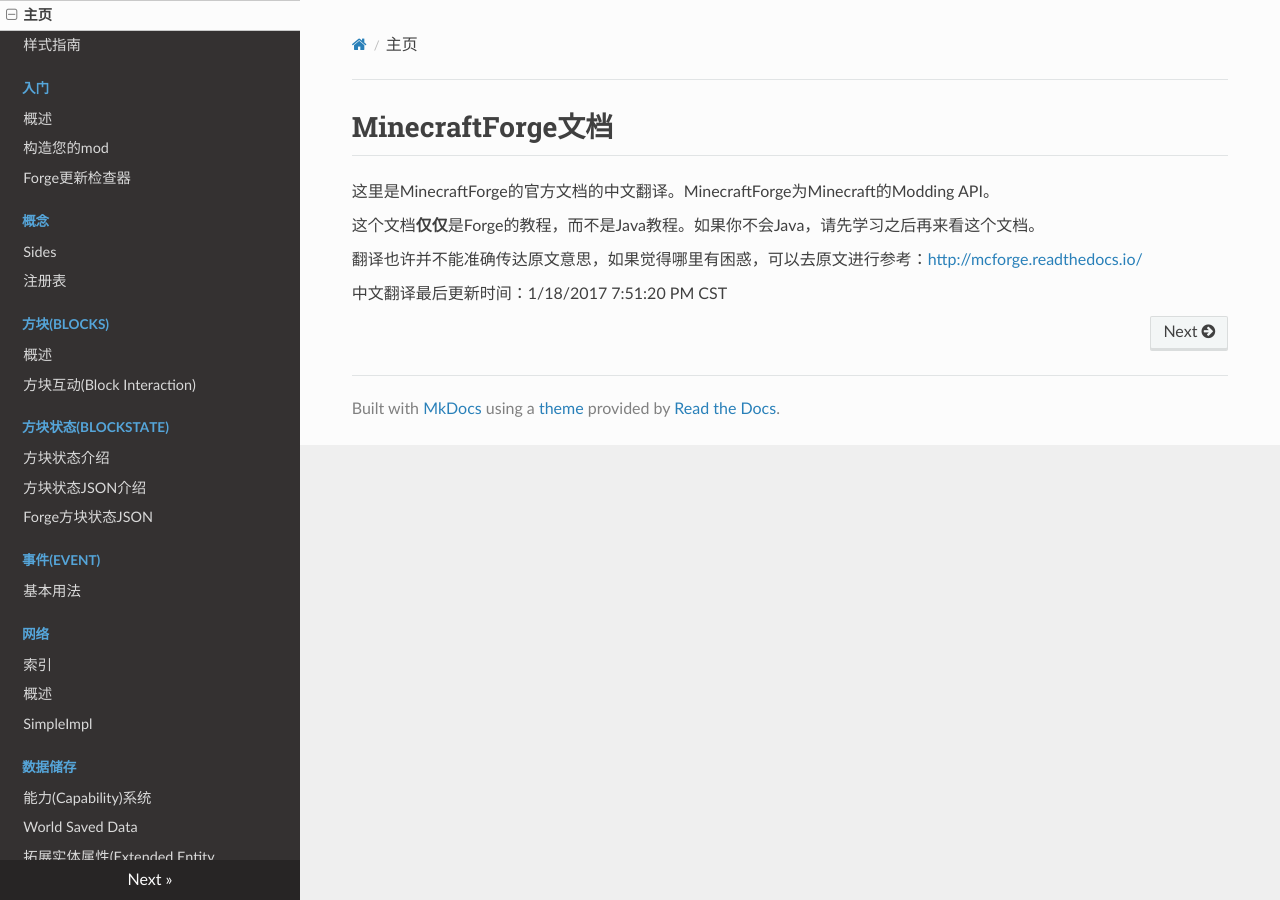
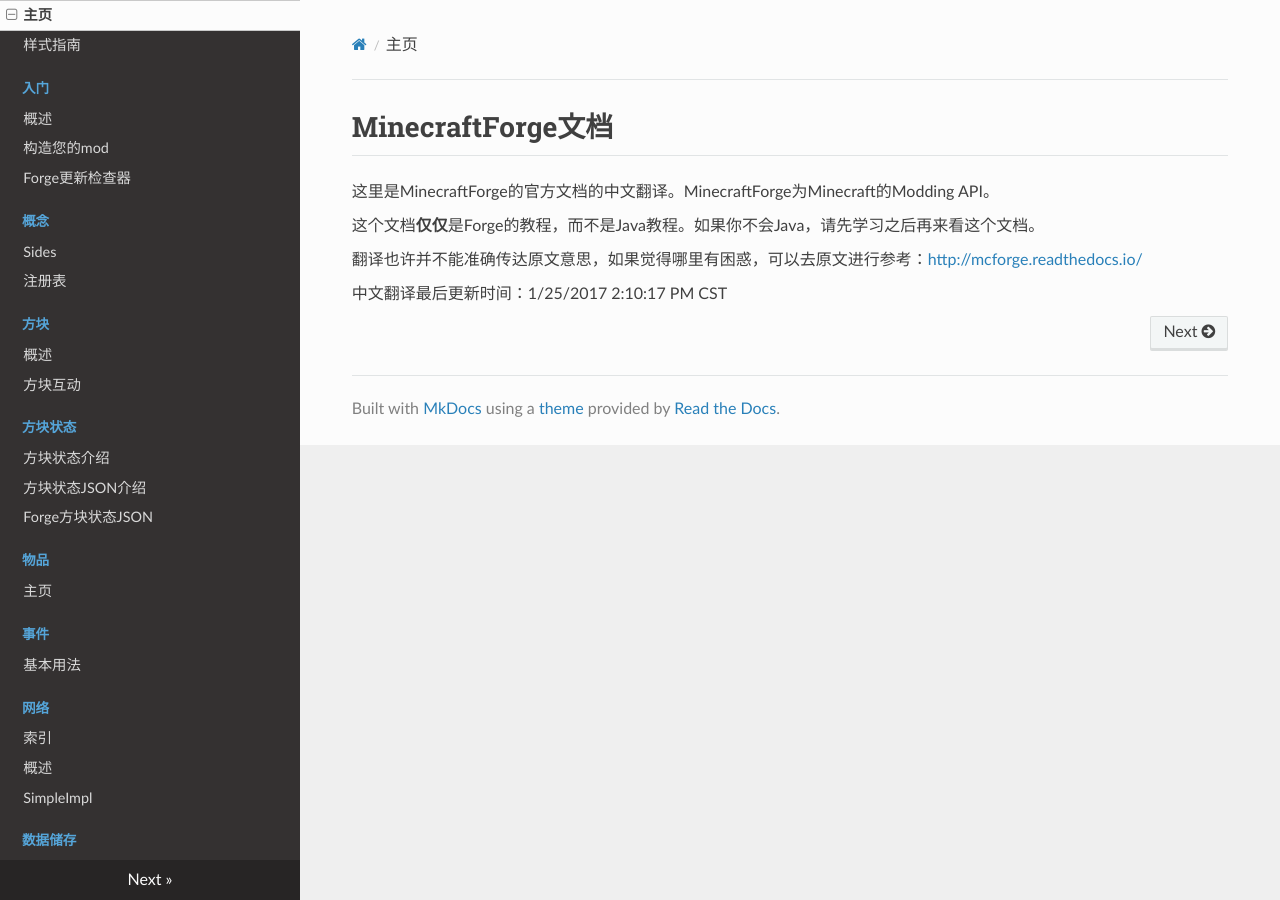
Before and after one commit to Krasjet/Forge-Documentation-CN, an MkDocs documentation site: the page built from docs/index.md, in a window 1280 px wide. Built offline with MkDocs 1.6.1, drawn with Linux system fonts in a browser that asks for light colours; nearby versions of some CDN libraries; old or Windows-style settings are respelled for this version of MkDocs.

Commit message:
Add "Items" category and page

```diff
--- a/docs/index.md
+++ b/docs/index.md
@@ -7,4 +7,4 @@ MinecraftForge文档
 
 翻译也许并不能准确传达原文意思，如果觉得哪里有困惑，可以去原文进行参考：[http://mcforge.readthedocs.io/](http://mcforge.readthedocs.io/)
 
-中文翻译最后更新时间：1/18/2017 7:51:20 PM CST
+中文翻译最后更新时间：1/25/2017 2:10:17 PM CST
--- a/mkdocs.yml
+++ b/mkdocs.yml
@@ -9,31 +9,33 @@ pages:
   - 概念:
     - Sides: 'concepts/sides.md'
     - 注册表: 'concepts/registries.md'
-  - 方块(Blocks):
+  - 方块:
     - 概述: 'blocks/blocks.md'
-    - 方块互动(Block Interaction): 'blocks/interaction.md'
-  - 方块状态(Blockstate):
+    - 方块互动: 'blocks/interaction.md'
+  - 方块状态:
     - 方块状态介绍: 'blockstates/states.md'
     - 方块状态JSON介绍: 'blockstates/introduction.md'
     - Forge方块状态JSON: 'blockstates/forgeBlockstates.md'
-  - 事件(Event):
+  - 物品:
+    - 主页: 'items/items.md'
+  - 事件:
     - 基本用法: 'events/intro.md'
   - 网络:
     - 索引: 'networking/index.md'
     - 概述: 'networking/overview.md'
     - SimpleImpl: 'networking/simpleimpl.md'
   - 数据储存:
-    - 能力(Capability)系统: 'datastorage/capabilities.md'
+    - 能力系统: 'datastorage/capabilities.md'
     - World Saved Data: 'datastorage/worldsaveddata.md'
-    - 拓展实体属性(Extended Entity Properties): 'datastorage/extendedentityproperties.md'
+    - 拓展实体属性: 'datastorage/extendedentityproperties.md'
   - 工具:
     - 矿物词典: 'utilities/oredictionary.md'
   - 效果:
-    - 音效(Sounds): 'effects/sounds.md'
+    - 音效: 'effects/sounds.md'
   - 惯例:
     - 版本命名: 'conventions/versioning.md'
     - 文件位置: 'conventions/locations.md'
-    - 加载阶段(Loading Stages): 'conventions/loadstages.md'
+    - 加载阶段: 'conventions/loadstages.md'
 
 
 # Do not edit in PRs below here
```
Also changed, not shown: docs/items/items.md (added, +33 -0 lines).
